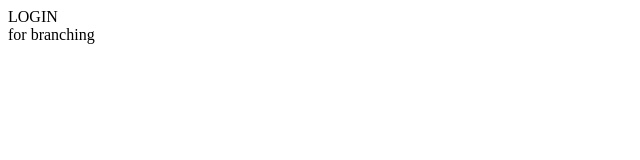
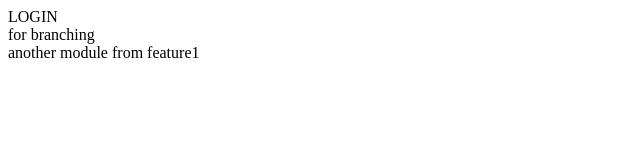
Before and after one commit to millman2394/testing_git, a plain HTML site: page index.html in a window 1280 px wide. Shown: the whole page, without its empty margins (0-640 px from the left). Drawn offline with Linux system fonts and the light colour scheme.

Commit message:
another feature

```diff
--- a/index.html
+++ b/index.html
@@ -12,5 +12,9 @@
     	for branching
     </div>
 
+    <div class="another-module">
+    	another module from feature1
+    </div>
+
   </body>
 </html>
```
